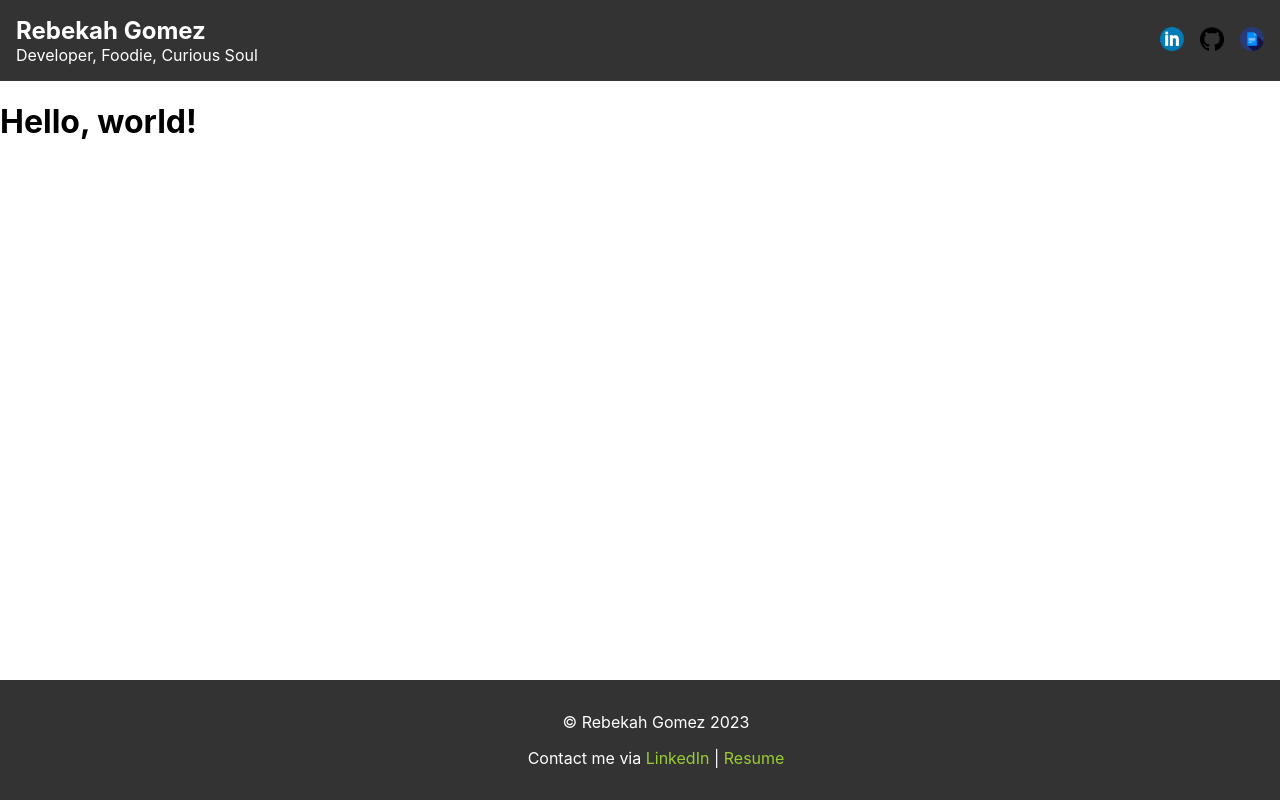
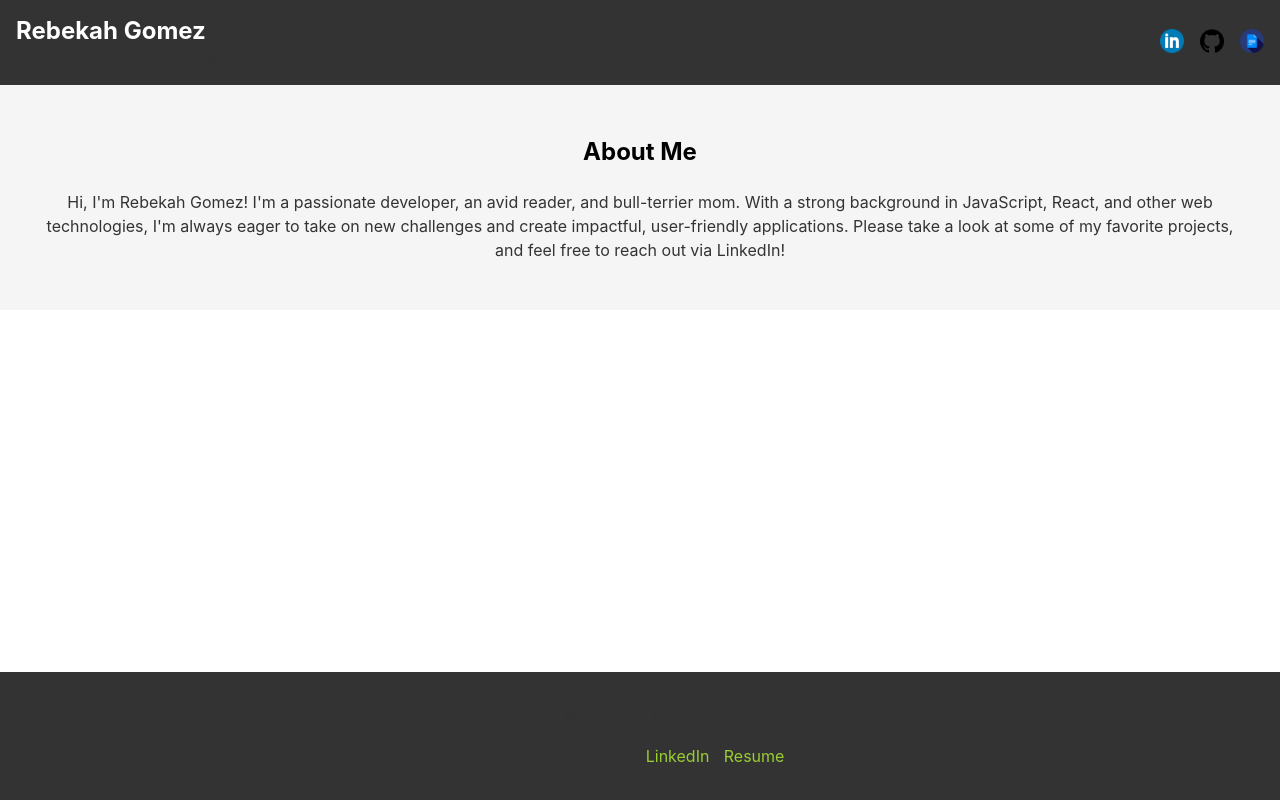
Before and after one commit to RebekahGomez/portfolio, a React (Create React App) app: page / in a window 1280 px wide. Shown: the top 800 px of the page. Built offline with nearby package versions, Linux system fonts and the light colour scheme.

Commit message:
about me section

```diff
--- a/src/App.js
+++ b/src/App.js
@@ -2,12 +2,13 @@
 import React from "react";
 import Navbar from "./components/Navbar/Navbar";
 import Footer from "./components/Footer/Footer";
+import AboutMe from "./components/AboutMe/AboutMe";
 
 function App() {
   return (
     <div>
       <Navbar />
-      <h1>Hello, world!</h1>
+      <AboutMe />
       <Footer />
     </div>
   );
--- a/src/components/AboutMe/AboutMe.css
+++ b/src/components/AboutMe/AboutMe.css
@@ -0,0 +1,15 @@
+.about-me {
+  padding: 2em;
+  text-align: center;
+  background-color: #f5f5f5;
+}
+
+h2 {
+  margin-bottom: 1em;
+}
+
+p {
+  font-size: 1em;
+  line-height: 1.5em;
+  color: #333;
+}
--- a/src/components/AboutMe/AboutMe.js
+++ b/src/components/AboutMe/AboutMe.js
@@ -0,0 +1,19 @@
+import React from "react";
+import "./AboutMe.css";
+
+const AboutMe = () => {
+  return (
+    <div className="about-me">
+      <h2>About Me</h2>
+      <p>
+        Hi, I'm Rebekah Gomez! I'm a passionate developer, an avid reader, and
+        bull-terrier mom. With a strong background in JavaScript, React, and
+        other web technologies, I'm always eager to take on new challenges and
+        create impactful, user-friendly applications. Please take a look at some
+        of my favorite projects, and feel free to reach out via LinkedIn!
+      </p>
+    </div>
+  );
+};
+
+export default AboutMe;
```
